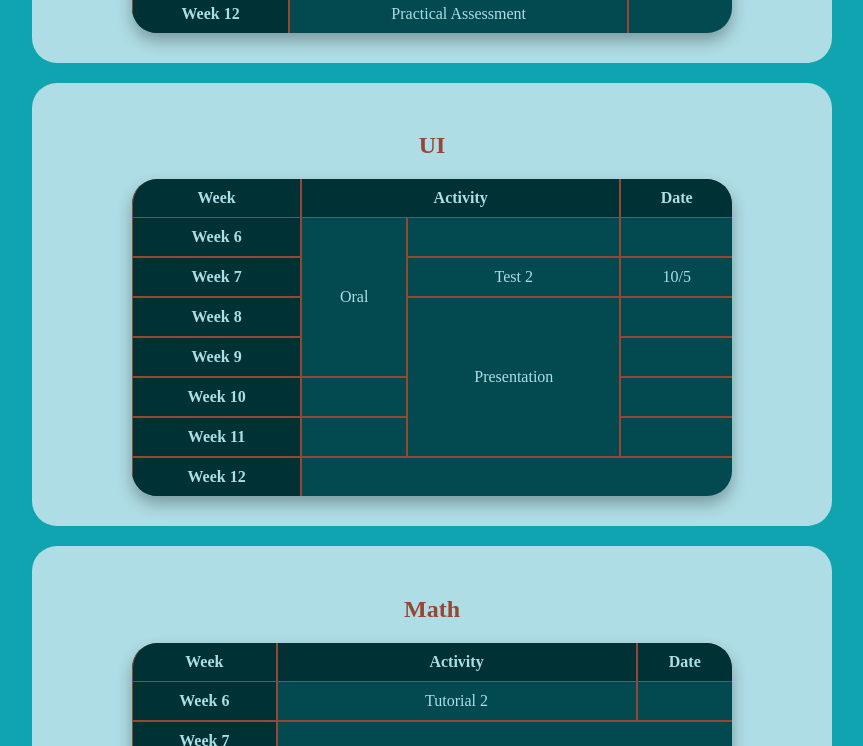
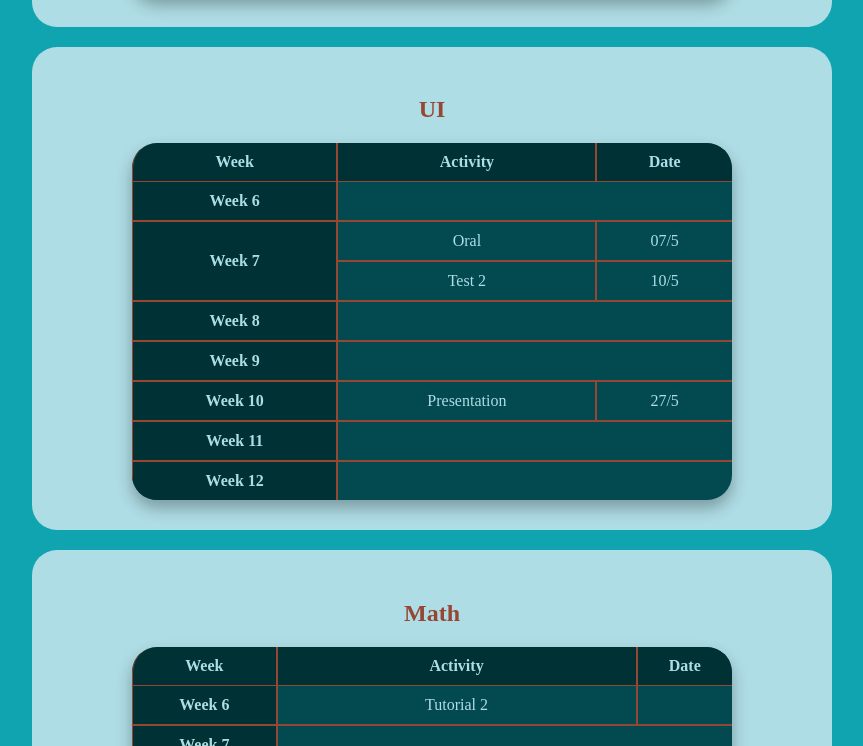
Before and after one commit to arifNaufal15/timeline, a plain HTML site: page index.html in a window 1280 px wide. Shown: the part 1375-2121 px from the top of the page, without its empty margins (208-1071 px from the left). Drawn offline with Linux system fonts and the light colour scheme.

Commit message:
update timeline

```diff
--- a/index.html
+++ b/index.html
@@ -20,7 +20,7 @@
                     <th><a href="#math">Math</a></th>
                     <th><a href="#edl">EDL</a></th>
                     <th><a href="#webtech">WebTech</a></th>
-                    <th colspan="2"><a href="#ui">UI</a></th>
+                    <th><a href="#ui">UI</a></th>
                 </tr>
             </thead>
             <tbody>
@@ -29,7 +29,6 @@
                     <td>Tutorial 2</td>
                     <td></td>
                     <td>Pitching</td>
-                    <td rowspan="7">Oral</td>
                     <td></td>
                 </tr>
                 <tr>
@@ -37,10 +36,11 @@
                     <td rowspan="3"></td>
                     <td>Case Study Submission</td>
                     <td rowspan="3">Quiz 2</td>
-                    <td rowspan="3">Test 2</td>
+                    <td>Oral</td>
                 </tr>
                 <tr>
                     <td>Assignment 2</td>
+                    <td rowspan="2">Test 2</td>
                 </tr>
                 <tr>
                     <td>Quiz</td>
@@ -50,23 +50,25 @@
                     <td>Quiz 2</td>
                     <td rowspan="2"></td>
                     <td rowspan="2">Practical 1</td>
-                    <td rowspan="7">Presentation</td>
+                    <td></td>
                 </tr>
                 <tr>
                     <td>Tutorial 3</td>
+                    <td></td>
                 </tr>
                 <tr>
                     <th>Week 9</th>
                     <td></td>
                     <td></td>
                     <td>Practical 2</td>
+                    <td></td>
                 </tr>
                 <tr>
                     <th rowspan="3">Week 10</th>
                     <td>Quiz 3</td>
                     <td rowspan="3"></td>
                     <td rowspan="3"></td>
-                    <td rowspan="3"></td>
+                    <td rowspan="3">Presentation</td>
                 </tr>
                 <tr>
                     <td>Briefing Group Assignment</td>
@@ -86,7 +88,6 @@
                     <td>Quiz 4</td>
                     <td rowspan="3">Practical Assessment</td>
                     <td rowspan="3">Presentation</td>
-                    <td rowspan="3"></td>
                     <td rowspan="3"></td>
                 </tr>
                 <tr>
@@ -157,44 +158,44 @@
             <thead>
                 <tr>
                     <th>Week</th>
-                    <th colspan="2">Activity</th>
+                    <th>Activity</th>
                     <th>Date</th>
                 </tr>
             </thead>
             <tbody>
                 <tr>
                     <th>Week 6</th>
-                    <td rowspan="4">Oral</td>
-                    <td></td>
-                    <td></td>
+                    <td colspan="2"></td>
                 </tr>
                 <tr>
-                    <th>Week 7</th>
+                    <th rowspan="2">Week 7</th>
+                    <td>Oral</td>
+                    <td>07/5</td>
+                </tr>
+                <tr>
                     <td>Test 2</td>
                     <td>10/5</td>
                 </tr>
                 <tr>
                     <th>Week 8</th>
-                    <td rowspan="4">Presentation</td>
-                    <td></td>
+                    <td colspan="2"></td>
                 </tr>
                 <tr>
                     <th>Week 9</th>
-                    <td></td>
+                    <td colspan="2"></td>
                 </tr>
                 <tr>
                     <th>Week 10</th>
-                    <td></td>
-                    <td></td>
+                    <td>Presentation</td>
+                    <td>27/5</td>
                 </tr>
                 <tr>
                     <th>Week 11</th>
-                    <td></td>
-                    <td></td>
+                    <td colspan="2"></td>
                 </tr>
                 <tr>
                     <th>Week 12</th>
-                    <td colspan="3"></td>
+                    <td colspan="2"></td>
                 </tr>
             </tbody>
         </table>
```
